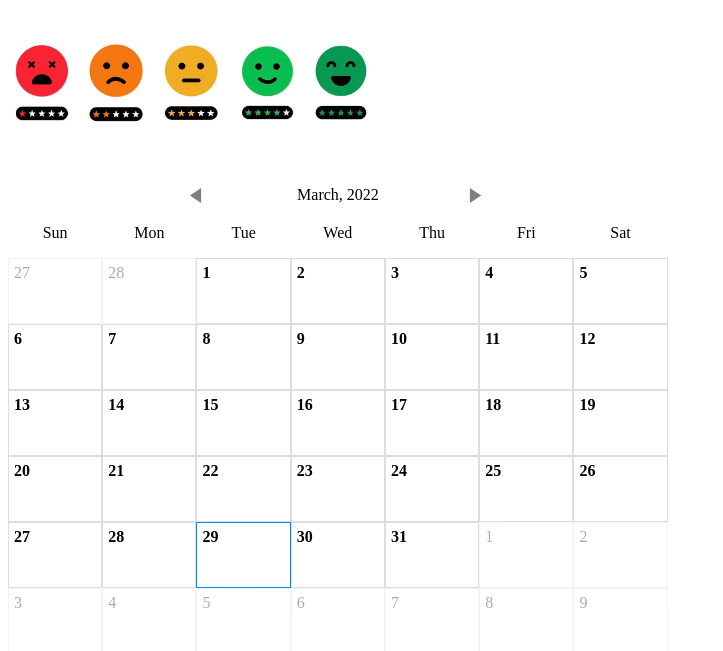
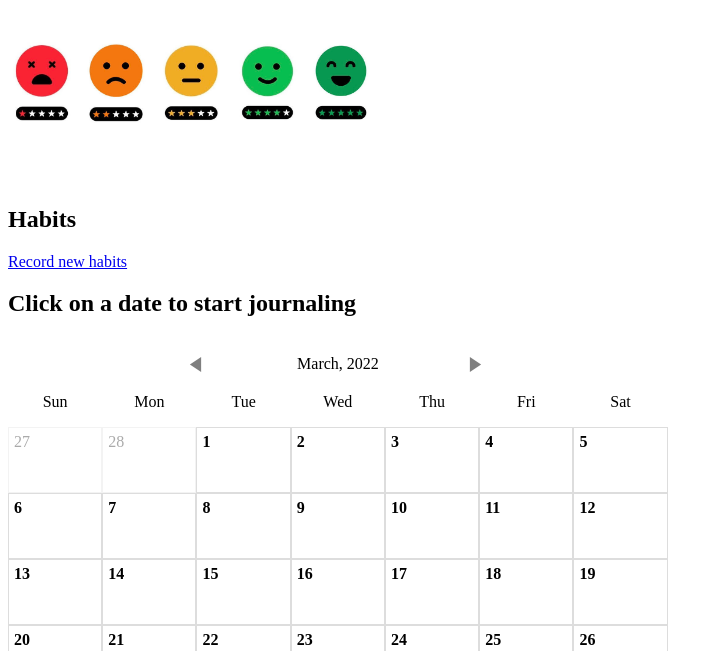
Before and after one commit to ywsoe7/journal-project, a Flask app: page /profile in a window 1280 px wide. Shown: the part 148-799 px from the top of the page, without its empty margins (0-723 px from the left). Before the commit the page ends 756 px from the top, so only its background shows below. Run offline with Flask 2, Linux system fonts and the light colour scheme; data that the repository does not hold is empty.

Commit message:
habits in react

```diff
--- a/static/js/habits.js
+++ b/static/js/habits.js
@@ -1,6 +1,6 @@
 const addHabits = document.querySelector(".add-habit");
 const habitsList = document.querySelector(".habits");
-const habits = JSON.parse(localStorage.getItem("habits")) || [];
+const habits = [];
 
 
 function addHabit(evt) {
@@ -18,7 +18,6 @@
 
   habits.push(habit);
   listHabits(habits, habitsList);
-  localStorage.setItem("habits", JSON.stringify(habits))
   this.reset();
   console.log(habit);
 }
--- a/templates/profile_page.html
+++ b/templates/profile_page.html
@@ -34,6 +34,11 @@
 <br>
 <br>
 <div>
+  <h2>Habits</h2>
+  <a href="/habits">Record new habits</a>
+</div>
+<div>
+  <h2>Click on a date to start journaling</h2><br>
   <div id="calendar" class="calendar"></div>
 </div>
 
```
Also changed, not shown: static/js/habits.jsx (added).
